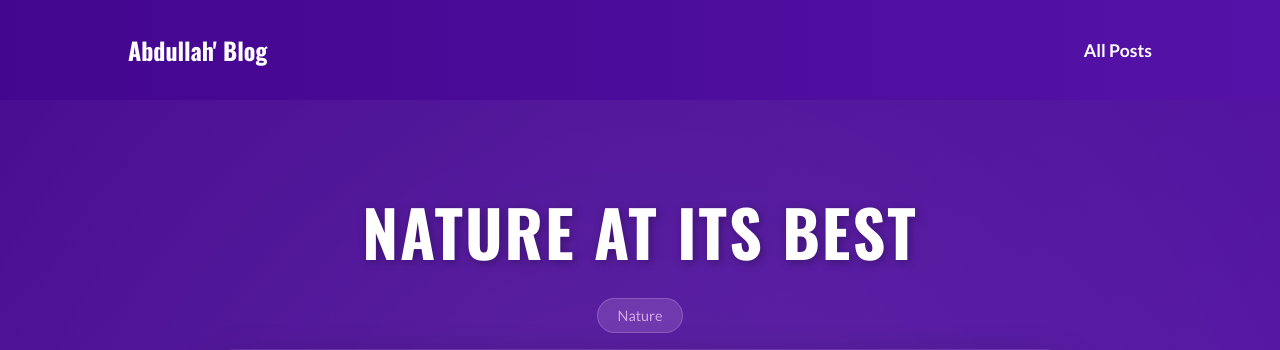
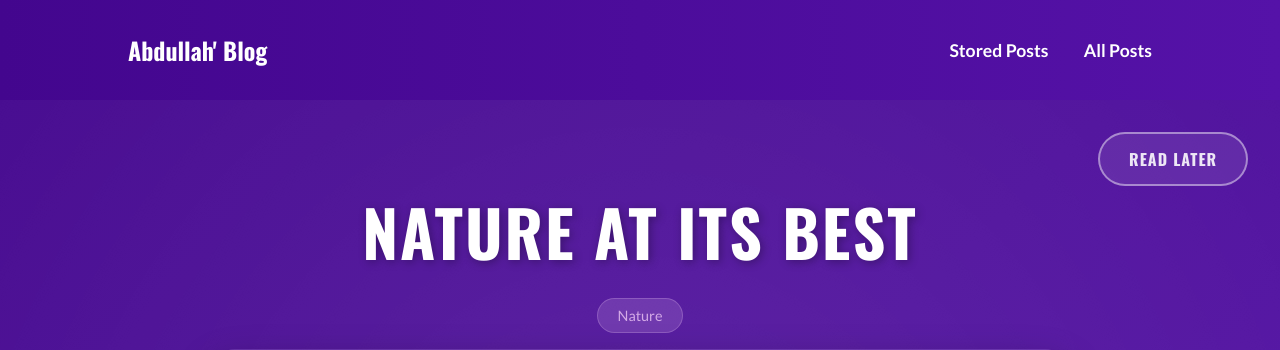
Before and after one commit to Abdullah2elsman/Blog-with-Django, a Django app: a page that uses my_site/templates/base.html in a window 1280 px wide. Shown: the top 350 px of the page. Run offline with Django 5.2, Linux system fonts and the light colour scheme; data comes from the database, SQL or seed files in the repository; both versions use the stored data as it was after the commit.

Commit message:
finish the feater with using session

```diff
--- a/my_site/blog/static/blog/post-detail.css
+++ b/my_site/blog/static/blog/post-detail.css
@@ -93,6 +93,38 @@
 #summary .tag:hover {
     background: rgba(226, 186, 239, 0.4);
     transform: translateY(-2px);
+}
+
+/* Read Later Button */
+#read-later {
+    position: absolute;
+    top: 2rem;
+    right: 2rem;
+    z-index: 10;
+}
+
+#read-later button {
+    background: rgba(255, 255, 255, 0.1);
+    color: white;
+    border: 2px solid rgba(255, 255, 255, 0.5);
+    padding: 0.8rem 1.8rem;
+    border-radius: 30px;
+    font-family: 'Oswald', sans-serif;
+    font-size: 1rem;
+    font-weight: bold;
+    cursor: pointer;
+    text-transform: uppercase;
+    letter-spacing: 1px;
+    transition: all 0.3s ease;
+    backdrop-filter: blur(5px);
+}
+
+#read-later button:hover {
+    background: white;
+    color: #43068e;
+    border-color: white;
+    transform: translateY(-2px);
+    box-shadow: 0 5px 15px rgba(0, 0, 0, 0.3);
 }
 
 /* Post Detail Main Body */
@@ -255,6 +287,12 @@ main p {
 
 /* Responsive Scaling */
 @media (max-width: 768px) {
+    #read-later {
+        position: static;
+        margin-top: 1rem;
+        margin-bottom: 2rem;
+    }
+
     #summary h2 {
         font-size: 2.5rem;
     }
--- a/my_site/blog/templates/blog/includes/post.html
+++ b/my_site/blog/templates/blog/includes/post.html
@@ -1,6 +1,6 @@
 <li>
   <article class="post">
-    <a href="{% url 'post_detail' post.slug %}">
+    <a href="{% url 'post-detail' post.slug %}">
       <img
         src="{{ post.image.url }}"
         alt="{{ post.title }}"
--- a/my_site/blog/templates/blog/post-detail.html
+++ b/my_site/blog/templates/blog/post-detail.html
@@ -14,6 +14,19 @@
         <span class="tag">{{ tag }}</span>
     {% endfor %}
 </div>
+<div id="read-later">
+<form action="{% url 'read-later' %}" method="POST">
+    {% csrf_token %}
+    <input type="hidden" name="post_id" value="{{ post.id }}">
+    <button>
+        {% if is_saved_for_later %}
+            Remove from "Read Later" List
+        {% else %}
+            Read Later
+        {% endif %}
+     </button>
+</form>
+</div>
 <article>
     <img src="{{ post.image.url }}" alt="{{ post.title }}">
     <address><a href="mailto:{{ post.author.email_address }}">{{ post.author }}</a></address>
@@ -29,7 +42,7 @@
 
 <section id="comment-form">
     <h2>Your Comment</h2>
-    <form action="{% url "post_detail" post.slug %}" method="POST">
+    <form action="{% url "post-detail" post.slug %}" method="POST">
         {% csrf_token %}
         {% for form_field in comment_form %}
             <div class="form-control {% if form_field.errors %}invalid{% endif %}">
--- a/my_site/blog/urls.py
+++ b/my_site/blog/urls.py
@@ -4,5 +4,6 @@ from . import views
 urlpatterns = [
     path('', views.StartingPageView.as_view(), name='index'),
     path('posts', views.PostListView.as_view(), name='posts'),
-    path('posts/<slug:slug>/', views.PostDetailView.as_view(), name='post_detail'),
+    path('posts/<slug:slug>/', views.PostDetailView.as_view(), name='post-detail'),
+    path('posts/read-later', views.ReadLaterView.as_view(), name='read-later'),
 ]
--- a/my_site/blog/views.py
+++ b/my_site/blog/views.py
@@ -28,12 +28,21 @@ class PostDetailView(View):
     template_name = 'blog/post-detail.html'
     model = Post
 
+    def is_stored_post(self, request, post_id):
+        stored_posts = request.session.get('stored_posts')
+        if stored_posts is None:
+            return False
+        return post_id in stored_posts
+
     def get(self, request, slug):
         post = Post.objects.get(slug=slug)
+
+
         context = {
             'post': post,
             'post_tags': post.tags.all(),
-            'comment_form': CommentForm()
+            'comment_form': CommentForm(),
+            'is_saved_for_later' : self.is_stored_post(request, post.id)
         }
         return render(request, self.template_name, context)
 
@@ -44,7 +53,7 @@ class PostDetailView(View):
             comment = comment_form.save(commit=False)
             comment.post = post
             comment.save()
-            return HttpResponseRedirect(reverse('post_detail', args=[slug]))
+            return HttpResponseRedirect(reverse('post-detail', args=[slug]))
 
         context = {
             'post': post,
@@ -52,3 +61,35 @@ class PostDetailView(View):
             'comment_form': comment_form
         }
         return render(request, self.template_name, context)
+
+class ReadLaterView(View):
+
+    def get(self,request):
+        stored_posts= request.session.get('stored_posts')
+        context = {}
+        if stored_posts is None or len(stored_posts) == 0:
+            context['posts'] = []
+            context['has_posts'] = False
+        else:
+            context['posts'] = Post.objects.filter(id__in=stored_posts)
+            context['has_posts'] = True
+
+        return render(request, 'blog/stored-posts.html', context)
+
+    def post(self, request):
+
+        stored_posts = request.session.get("stored_posts")
+
+        if stored_posts is None:
+            stored_posts = []
+
+        post_id = int(request.POST.get("post_id"))
+
+        if post_id not in stored_posts:
+            stored_posts.append(post_id)
+            request.session["stored_posts"] = stored_posts
+        else:
+            stored_posts.remove(post_id)
+            request.session["stored_posts"] = stored_posts
+
+        return HttpResponseRedirect(reverse("index"))
--- a/my_site/static/app.css
+++ b/my_site/static/app.css
@@ -46,6 +46,7 @@ ul {
     color: white;
     font-weight: bold;
     font-size: 1.1rem;
+    margin-left: 2rem;
     transition: color 0.2s;
 }
 
--- a/my_site/templates/base.html
+++ b/my_site/templates/base.html
@@ -12,6 +12,7 @@
     <header id="main-navigation">
       <h1><a href="{% url 'index' %}">Abdullah' Blog</a></h1>
       <nav>
+        <a href="{% url 'read-later' %}">Stored Posts</a>
         <a href="{% url 'posts' %}">All Posts</a>
       </nav>
     </header>
```
Also changed, not shown: my_site/blog/static/blog/stored-posts.css (added, +143 -0 lines), my_site/blog/templates/blog/stored-posts.html (added, +32 -0 lines), my_site/db.sqlite3.
